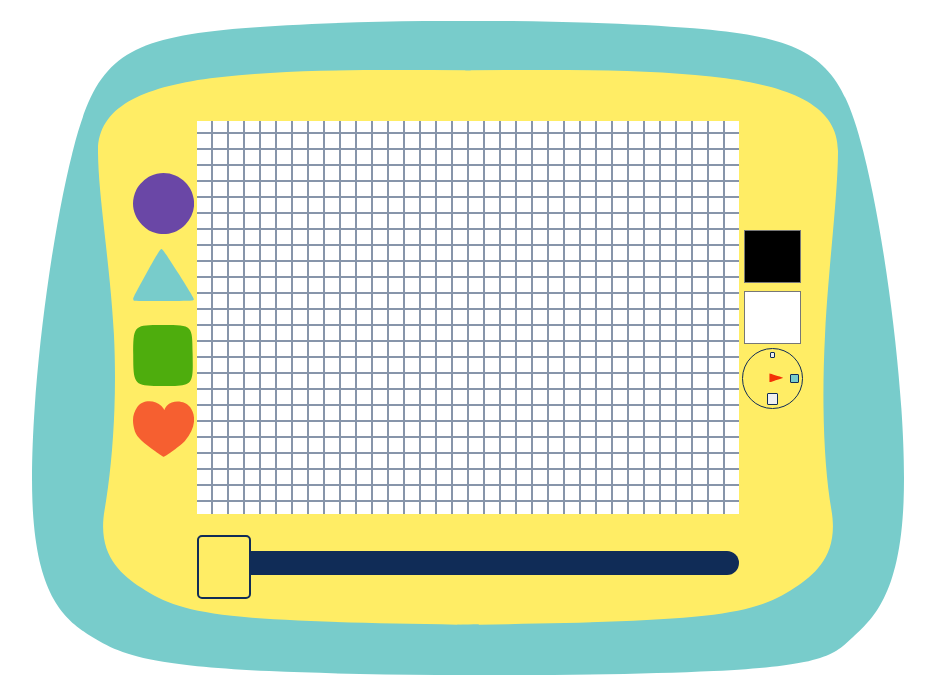
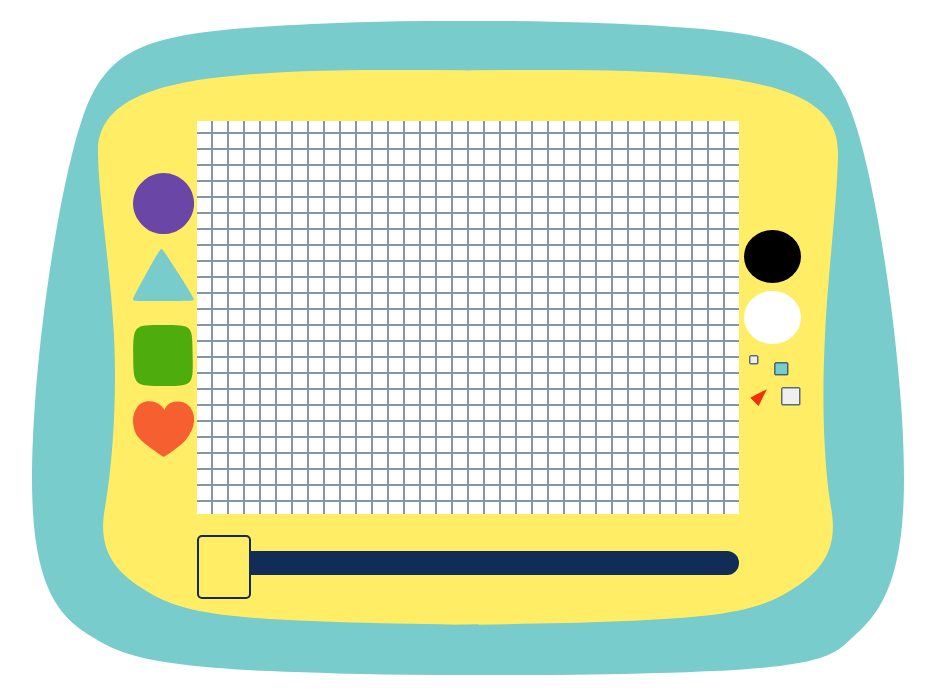
Before and after one commit to gucchunchun/Etch-a-Sketch, a website: page index.html in a window 1280 px wide. Shown: the part 101-800 px from the top of the page, without its empty margins (172-1107 px from the left). Drawn offline with Linux system fonts and the light colour scheme.

Commit message:
Change Style & Add Cursor Style

```diff
--- a/style.css
+++ b/style.css
@@ -23,6 +23,7 @@
     --flip--width: 500px;
     --flip--height: 10rem;
     --img--stamp: url('./img/stamp--circle.svg');
+    --cursor--brush: url("img/cursor--brush.png") 0 32, auto;
 }
 /* Reset */
 * {
@@ -183,6 +184,7 @@ body {
     min-width: 100%;
     min-height: 100%;
     display: grid;
+    cursor: var(--cursor--brush);
 }
 .sketch__box {
     border: none;
@@ -205,6 +207,7 @@ body {
     position: relative;
     width: 90%;
     aspect-ratio: 1;
+    overflow: hidden;
 }
 input[type="color"].option--color__input {
     width: 100%;
@@ -214,48 +217,49 @@ input[type="color"].option--color__input {
     display: block;
     -webkit-appearance: none;
     -moz-appearance: none;
+    cursor: var(--cursor--brush);
+}
+input[type="color"].option--color__input::-webkit-color-swatch {
+    border-radius: 50%;
+    border: none;
 }
 .option--size__input {
     display: none;
 }
 
 .option--size__switch {
-    --angle: 0deg;
-    transition: all 0.5s ease-in;
     position: relative;
-    bottom: 0;
-    left: 0;
-    width: 100%;
+    top: 80%;
+    left: 20%;
+    width: 150%;
     aspect-ratio: 1;
-    border-radius: 50%;
-    border: 1px solid rgb(var(--c--text));
     background-color: rgb(var(--c--secondary));
-    transform: rotate(var(--angle));
+    transform: translate(-50%, -50%);
 }
 .switch__arrow {
-    --angle: 90deg;
+    --angle: 45deg;
+    transition: all 0.25s ease-in;
     content: "";
     position: absolute;
-    transform: translateY(-50%) rotate(var(--angle));
-    top: 50%;
-    left: 50%;
-    transform-origin: center;
-    left: 50%;
-    width: 15%;
+    transform: rotate(var(--angle));
+    top: 60%;
+    left: 10%;
+    transform-origin: center bottom;
+    width:20%;
     aspect-ratio: 2/3;
     background-image: url("img/switch-arrow.svg");
     background-position: center;
     background-repeat: no-repeat;
     background-size: cover;
 }
-.option--size__switch:has(.switch__label.s.selected) {
-    --angle: 90deg;
-}
-.option--size__switch:has(.switch__label.m.selected){
+.option--size__switch:has(.switch__label.s.selected) ~ .switch__arrow {
     --angle: 0deg;
 }
-.option--size__switch:has(.switch__label.l.selected) {
-    --angle: -90deg;
+.option--size__switch:has(.switch__label.m.selected) ~ .switch__arrow{
+    --angle: 45deg;
+}
+.option--size__switch:has(.switch__label.l.selected) ~ .switch__arrow {
+    --angle: 90deg;
 }
 
 .switch__label {
@@ -273,13 +277,13 @@ input[type="color"].option--color__input {
 }
 .switch__label.m {
     --label--width: 15%;
-    top: calc(50% - var(--label--width) / 2);
-    right: calc(var(--label--width) *  2/6);
+    top: calc(20% - var(--label--width) / 2);
+    right: calc(20% - var(--label--width) / 2);
 }
 .switch__label.l {
     --label--width: 20%;
-    top: calc(100% - var(--label--width) * 5/4);
-    right: calc(50% - var(--label--width) / 2);
+    top: calc(50% - var(--label--width) / 2);
+    right: 0;
 }
 
 
```
Also changed, not shown: img/cursor--brush.png (added).
